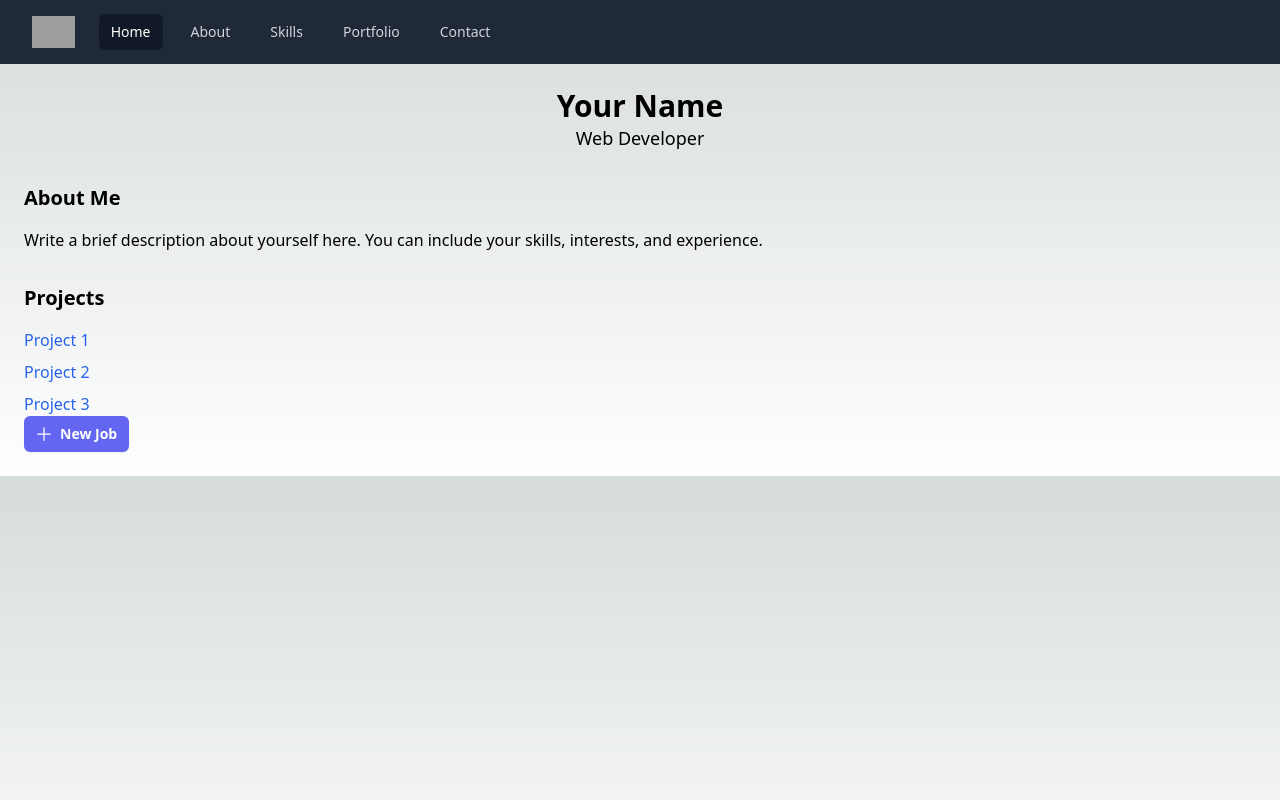
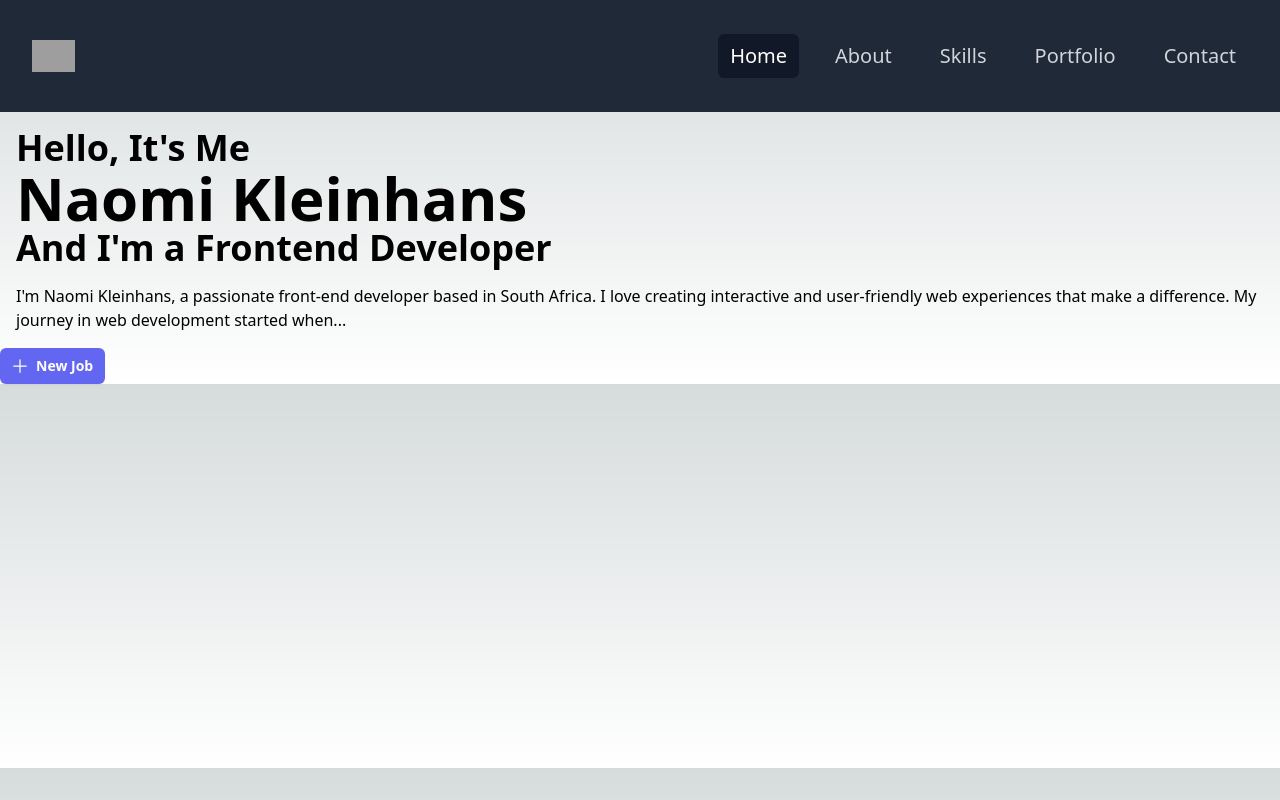
Before and after one commit to NaomiKleinhans/Profile_Project, a Next.js app: page / in a window 1280 px wide. Built offline with nearby package versions, Linux system fonts and the light colour scheme; grey boxes are pictures that could not be loaded.

Commit message:
in progress

```diff
--- a/pages/components/MainNavbar.tsx/MainNavbar.tsx
+++ b/pages/components/MainNavbar.tsx/MainNavbar.tsx
@@ -6,7 +6,7 @@ const user = {
 	name: 'Tom Cook',
 	email: 'tom@example.com',
 	imageUrl:
-		'https://images.unsplash.com/photo-1472099645785-5658abf4ff4e?ixlib=rb-1.2.1&ixid=eyJhcHBfaWQiOjEyMDd9&auto=format&fit=facearea&facepad=2&w=256&h=256&q=80'
+		'https://images.unsplash.com/photo-1472099645785-5658abf4ff4e?ixlib=rb-1.2.1&ixid=eyJhcHBfaWQiOj12MDd9&auto=format&fit=facearea&facepad=2&w=256&h=256&q=80'
 }
 
 const navigation = [
@@ -26,10 +26,9 @@ export default function Example() {
 			{({ open }) => (
 				<>
 					<div className='mx-auto max-w-7xl px-4 sm:px-6 lg:px-8'>
-						<div className='flex h-16 justify-between'>
-							<div className='flex'>
+						<div className='flex h-28 justify-between items-center'>
+							<div className='flex items-center'>
 								<div className='-ml-2 mr-2 flex items-center md:hidden'>
-									{/* Mobile menu button */}
 									<Disclosure.Button className='relative inline-flex items-center justify-center rounded-md p-2 text-gray-400 hover:bg-gray-700 hover:text-white focus:outline-none focus:ring-2 focus:ring-inset focus:ring-white'>
 										<span className='absolute -inset-0.5' />
 										<span className='sr-only'>Open main menu</span>
@@ -53,7 +52,9 @@ export default function Example() {
 										alt='Your Company'
 									/>
 								</div>
-								<div className='hidden md:ml-6 md:flex md:items-center md:space-x-4'>
+							</div>
+
+							<div className='hidden md:flex md:items-center md:space-x-6 ml-auto'>
 								{navigation.map((item) => (
 									<a
 										key={item.name}
@@ -62,13 +63,12 @@ export default function Example() {
 											item.current
 												? 'bg-gray-900 text-white'
 												: 'text-gray-300 hover:bg-gray-700 hover:text-white'
-											} rounded-md px-3 py-2 text-sm font-medium`}
+										} rounded-md px-3 py-2 text-xl font-medium`}
 										aria-current={item.current ? 'page' : undefined}
 									>
 										{item.name}
 									</a>
 								))}
-								</div>
 							</div>
 						</div>
 					</div>
@@ -91,7 +91,6 @@ export default function Example() {
 								</Disclosure.Button>
 							))}
 						</div>
-
 					</Disclosure.Panel>
 				</>
 			)}
--- a/pages/index.tsx
+++ b/pages/index.tsx
@@ -1,44 +1,31 @@
 import MainNavbar from "./components/MainNavbar.tsx/MainNavbar"
 import React from 'react'
 import { PlusIcon } from "./components/SvgIcons/SvgIcons"
+import Head from "next/head"
 
-const projects = [
-	{ name: 'Project 1', link: 'https://example.com/project1' },
-	{ name: 'Project 2', link: 'https://example.com/project2' },
-	{ name: 'Project 3', link: 'https://example.com/project3' }
-	// Add more projects as needed
-]
 
 const ProfilePage = () => {
 	return (
 		<>
 			<MainNavbar></MainNavbar>
-			<div className='container mx-auto p-6'>
-				<header className='text-center mb-8'>
-					<h1 className='text-3xl font-bold'>Your Name</h1>
-					<p className='text-lg'>Web Developer</p>
-				</header>
-				<div>
-					<h2 className='text-xl font-bold mb-4'>About Me</h2>
-					<p>
-						Write a brief description about yourself here. You can include your
-						skills, interests, and experience.
+			<div className='container mx-auto'>
+				<Head>
+					<title>About Me - Naomi Kleinhans</title>
+				</Head>
+				<div className='p-4'>
+					<h1 className='text-4xl font-bold'>
+						Hello, It&apos;s Me <br /> <p className="text-6xl">Naomi Kleinhans</p> And
+						I&apos;m a Frontend Developer
+					</h1>
+					<p className='mt-4'>
+						I&apos;m Naomi Kleinhans, a passionate front-end developer based in
+						South Africa. I love creating interactive and user-friendly web
+						experiences that make a difference. My journey in web development
+						started when...
 					</p>
 				</div>
-				<div className='mt-8'>
-					<h2 className='text-xl font-bold mb-4'>Projects</h2>
-					<div className='space-y-2'>
-						{projects.map((project, index) => (
-							<a
-								key={index}
-								href={project.link}
-								className='block text-blue-600 hover:underline'
-							>
-								{project.name}
-							</a>
-						))}
 			</div>
-				</div>
+
 			<div className='flex-shrink-0'>
 				<button
 					type='button'
@@ -51,7 +38,6 @@ const ProfilePage = () => {
 					New Job
 				</button>
 			</div>
-			</div>
 		</>
 	)
 }
```
Lines whose indentation alone changed are shown as unchanged.
